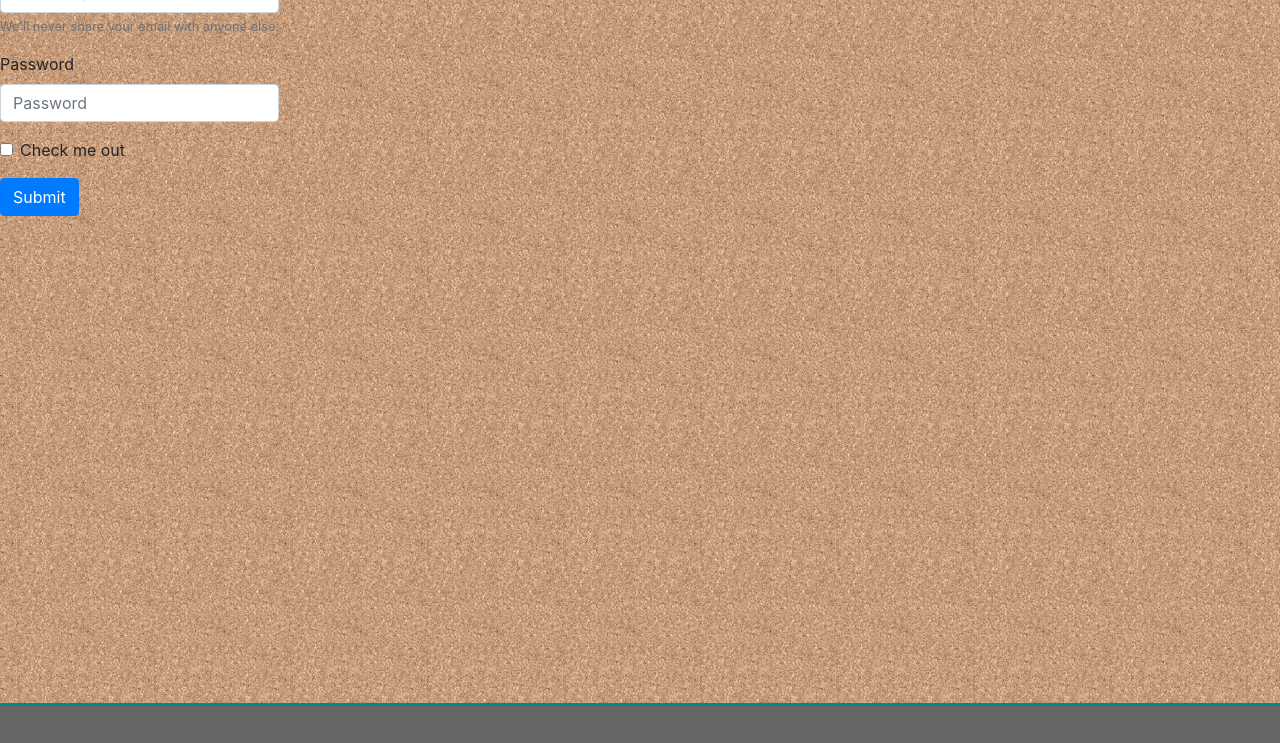
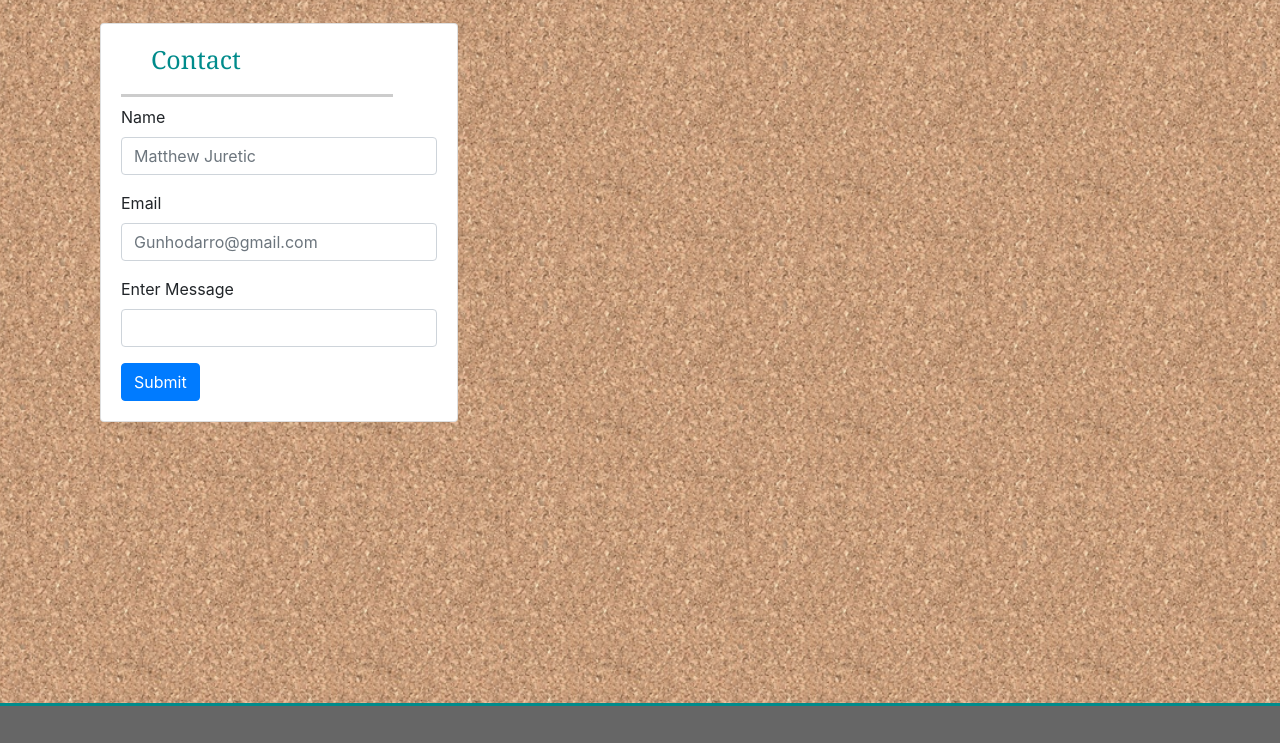
Before and after one commit to gunhodarro/Bootstrap-Portfolio, a plain HTML site: page contact.html in a window 1280 px wide. Shown: the part 57-800 px from the top of the page. Drawn offline with nearby package versions, Linux system fonts and the light colour scheme.

Commit message:
second page done, needs tweaking

```diff
--- a/contact.html
+++ b/contact.html
@@ -35,22 +35,29 @@
 
 <h1>Matt Juretic</h1>
 <body>
+        <div class="card">
+                <div class="card-body">
+                    <h5>Contact</h5>
+
                             <form>
                                     <div class="form-group">
-                  <label for="exampleInputEmail1">Email address</label>
-                  <input type="email" class="form-control" id="exampleInputEmail1" aria-describedby="emailHelp" placeholder="Enter email">
-                  <small id="emailHelp" class="form-text text-muted">We'll never share your email with anyone else.</small>
+                                      <label for="exampleInputEmail1">Name</label>
+                                      <input type="email" class="form-control" id="exampleInputEmail1" aria-describedby="emailHelp" placeholder="Matthew Juretic">
+                                      <large id="emailHelp" class="form-text text-muted"></large>
                                     </div>
                                     <div class="form-group">
-                  <label for="exampleInputPassword1">Password</label>
-                  <input type="password" class="form-control" id="exampleInputPassword1" placeholder="Password">
+                                      <label for="exampleInputPassword1">Email</label>
+                                      <input type="password" class="form-control" id="exampleInputPassword1" placeholder="Gunhodarro@gmail.com">
                                     </div>
-                <div class="form-group form-check">
-                  <input type="checkbox" class="form-check-input" id="exampleCheck1">
-                  <label class="form-check-label" for="exampleCheck1">Check me out</label>
+                                    <div class="form-group">
+                                            <label for="exampleInputPassword1">Enter Message</label>
+                                            <input type="password" class="form-control" id="exampleInputPassword1" placeholder="">
                                           </div>
                                      <button type="submit" class="btn btn-primary">Submit</button>
                                   </form>
+                      </div>
+                </div>
+
     <footer>
     </footer>
 </body>
--- a/style.css
+++ b/style.css
@@ -8,6 +8,12 @@ h1{
     top: 0;
     font-size: 2.0rem;
 }
+.card{
+
+  width: 86%;
+  margin-left: 100px;
+  margin-top: 80px;
+ }
 
 body{
 
@@ -20,12 +26,7 @@ body{
     margin-left: 0%;
 }
 
-.card{
 
-  width: 86%;
-  margin-left: 100px;
-  margin-top: 80px;
- }
 
 img{
     margin: 10px;
@@ -45,6 +46,7 @@ h5{
     background-color: white;
     padding-bottom: 20px;
     padding-left: 30px;
+
 
 }
 
@@ -79,15 +81,12 @@ nav{
     width: 100%;
     margin-bottom: 20px;
 }
-
-
-
-   .main-content img {
-    float: left;
-    padding: 0 20px 20px 0;
-
-}
-
 header{
     width: 100% 100%;
 }
+
+.clearfix::after {
+  content: "";
+  clear: both;
+  display: table;
+}
```
Also changed, not shown: index.html (+3 -6 lines), portfolio.html (+23 -2 lines), DJ.jpg (added), headphones.jpg (added), ipad.jpg (added), ipod.jpg (added), tv.jpg (added). Lines whose indentation alone changed are shown as unchanged.
